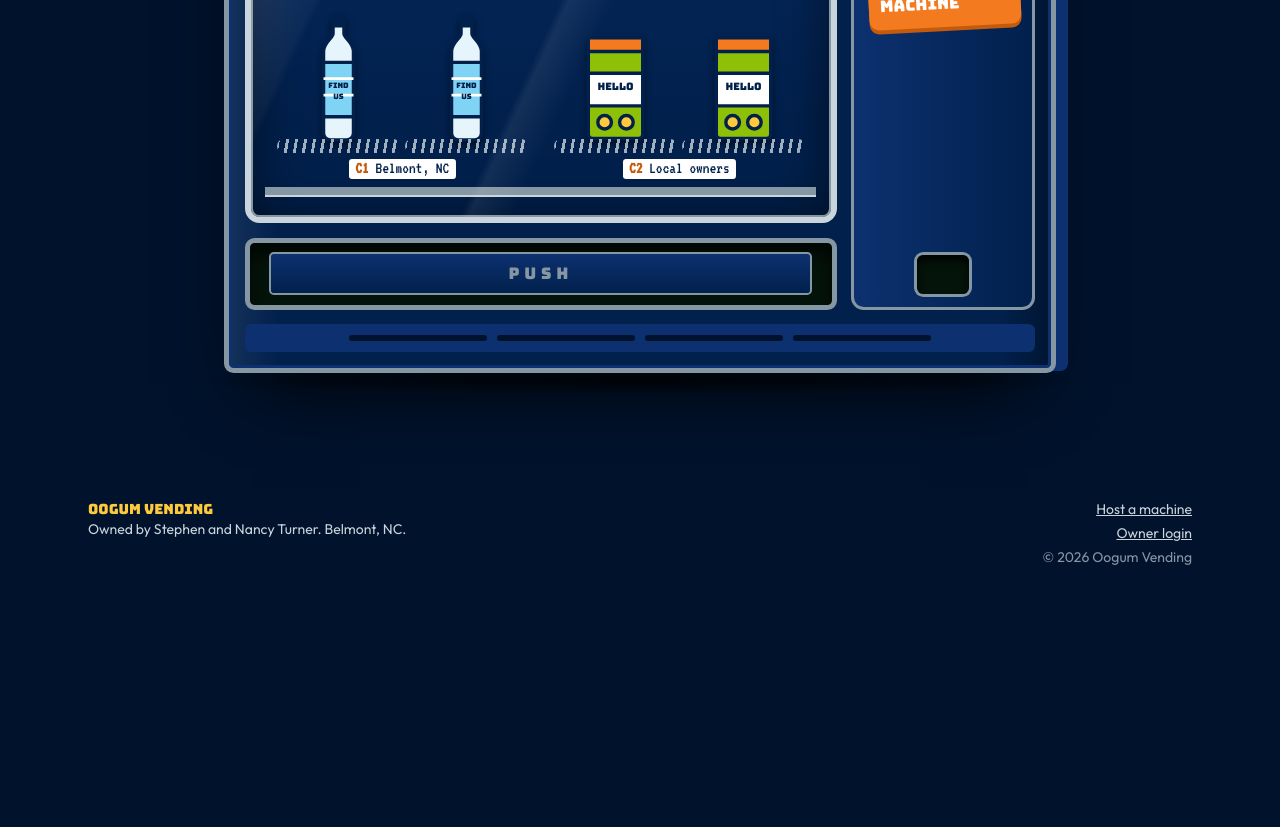
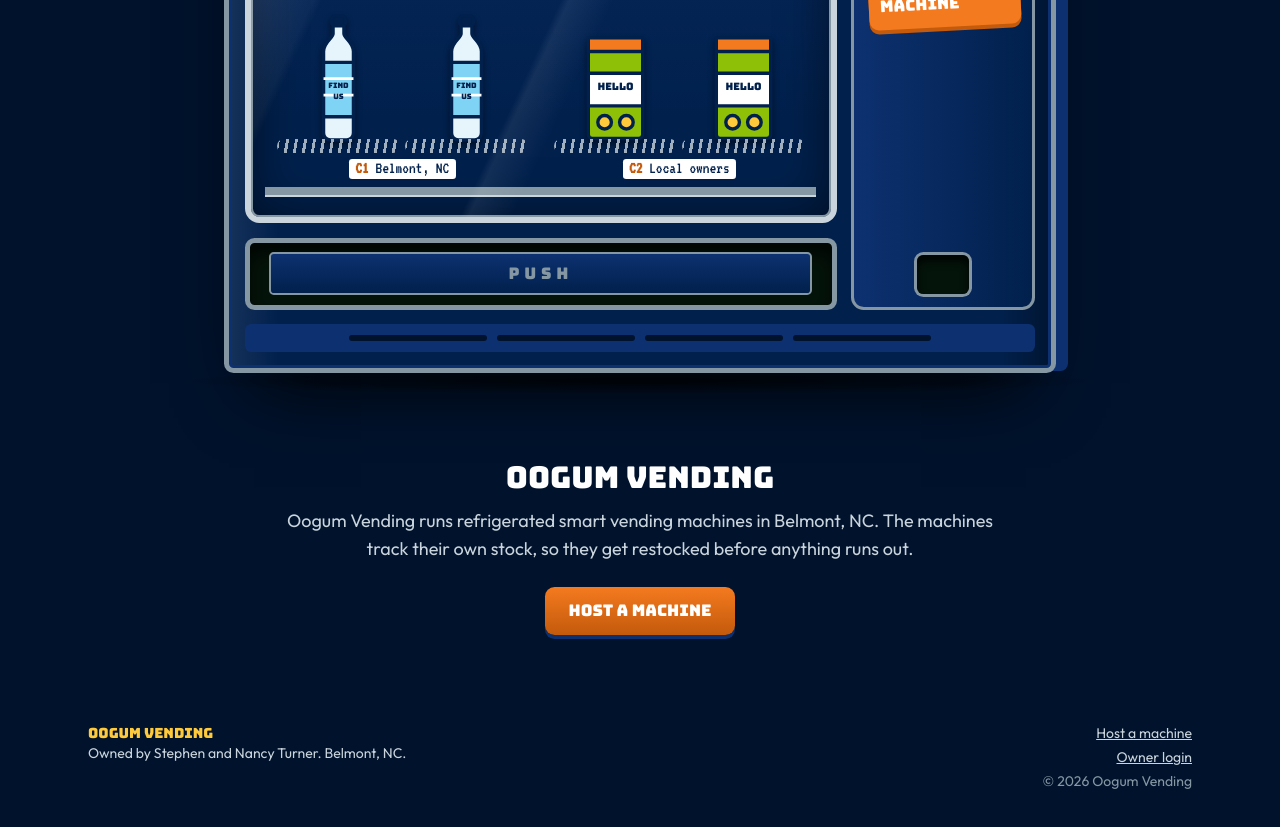
Before and after one commit to pixel-and-tally/oogum-vending, an Astro site: page / in a window 1280 px wide. Shown: the part 728-1555 px from the top of the page. Before the commit the page ends 1335 px from the top, so only its background shows below. Built offline with nearby package versions, Linux system fonts and the light colour scheme; Astro itself is replaced by a stand-in of ours.

Commit message:
Add a plain one-line summary and a Host a machine button under the machine, for visitors who don't play with it
Co-Authored-By: Claude Opus 5.5 <noreply@anthropic.com>
Claude-Session: https://claude.ai/code/session_01YP9Qx2L4zqubBcCXNPGk6d

```diff
--- a/src/pages/index.astro
+++ b/src/pages/index.astro
@@ -1,8 +1,14 @@
 ---
 import Base from "../layouts/Base.astro";
 import Machine from "../components/Machine.astro";
+import { site } from "../site";
 ---
 
 <Base>
   <Machine />
+  <section class="mx-auto w-full max-w-3xl px-4 pb-12 text-center sm:px-6">
+    <h2 class="text-2xl text-frost sm:text-3xl">{site.name}</h2>
+    <p class="mt-3 text-lg text-chrome">{site.description}</p>
+    <a href="/host/" class="key key-vend mt-6 inline-block px-6 py-3">Host a machine</a>
+  </section>
 </Base>
```
